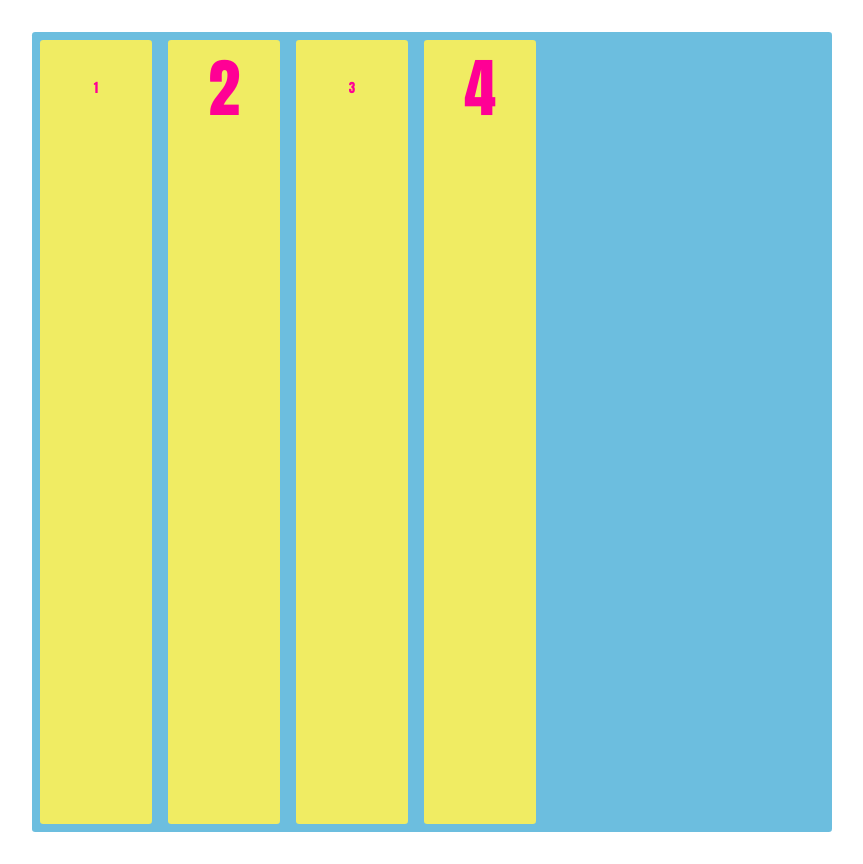
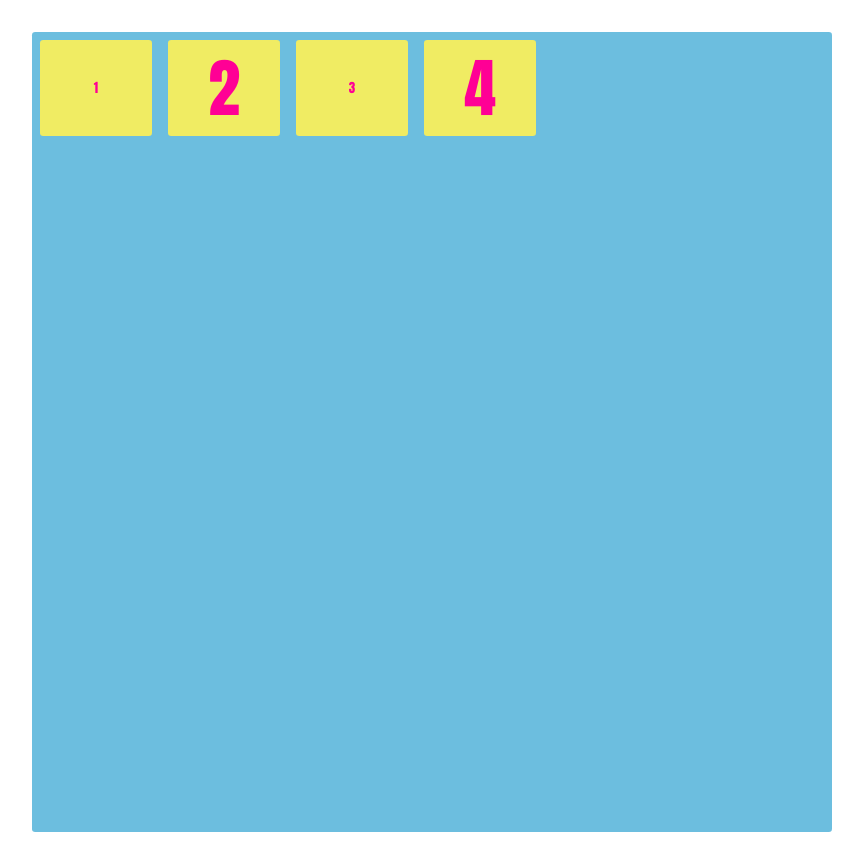
Before and after one commit to arminabdijs/FlexBox, a plain HTML site: page 4-align-items/index.html in a window 1280 px wide. Shown: the whole page, without its empty margins (208-1071 px from the left). Drawn offline with Linux system fonts and the light colour scheme.

Commit message:
Updated flexbox lessons: Enhanced align-self, justify-content, align-items, and align-content sections with improved CSS styles and HTML structure

```diff
--- a/10-flex, align-self/styles/app.css
+++ b/10-flex, align-self/styles/app.css
@@ -55,8 +55,8 @@
 
 
 .flex-item-one{
-    /* align-self: center; */
+    align-self: center;
     /* align-self: flex-end; */
     /* align-self: flex-start; */
-    /* align-self: stretch; */
+    align-self: stretch;
 }
--- a/3-justify-content/styles/app.css
+++ b/3-justify-content/styles/app.css
@@ -28,7 +28,7 @@
     /* justify-content: center; */
     /* justify-content: space-between; */
     /* justify-content: space-around; */
-    justify-content: space-evenly;
+    /* justify-content: space-evenly; */
 }
 
 
--- a/4-align-items/styles/app.css
+++ b/4-align-items/styles/app.css
@@ -27,7 +27,9 @@
     /* align-items:flex-end; */
     /* align-items: center; */
     /* align-items: baseline; */
-    align-items: stretch;
+    /* align-items: stretch; */
+    /* justify-content: space-between; */
+    /* justify-content: space-around; */
     /* justify-content: space-evenly; */
 
 
@@ -38,7 +40,7 @@
 
 .flex-item {
     width: 7rem;
-    /* height: 6rem; */
+    height: 6rem;
     line-height: 6rem;
     background-color: rgb(240, 236, 99);
     color: rgb(255, 0, 149);
--- a/5-align-content/styles/app.css
+++ b/5-align-content/styles/app.css
@@ -30,14 +30,14 @@
     /* align-content: flex-start; */
     /* align-content: stretch; */
     /* align-content: space-between; */
-    /* align-content: space-around; */
+    align-content: space-around;
     /* align-content: space-evenly; */
 
 }
 
 .flex-item {
     width: 7rem;
-    height: 6rem;
+    /* height: 6rem;  */
     line-height: 6rem;
     background-color: rgb(240, 236, 99);
     color: rgb(255, 0, 149);
```
Also changed, not shown: 10-flex, align-self/index.html (+1 -1 lines).
